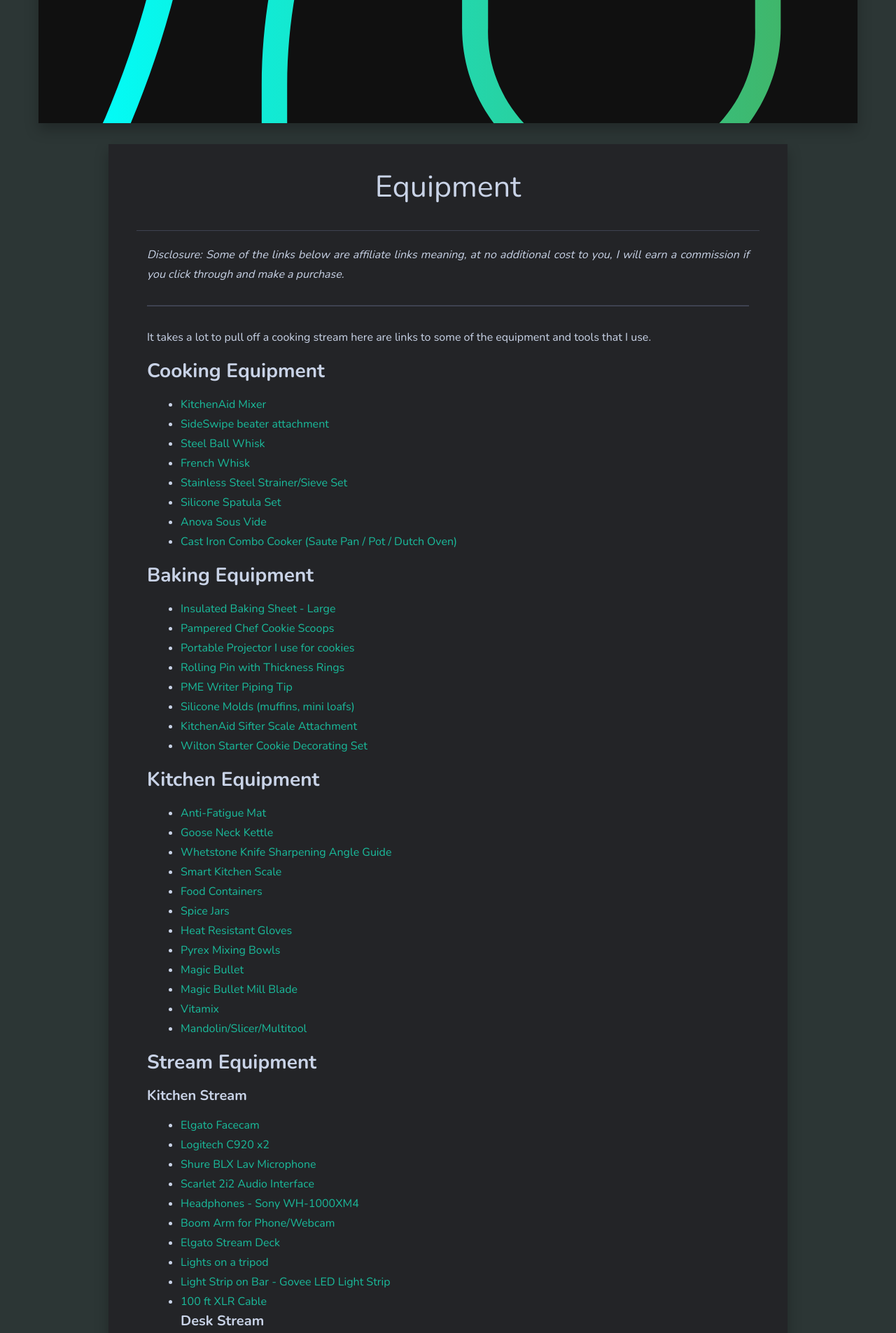
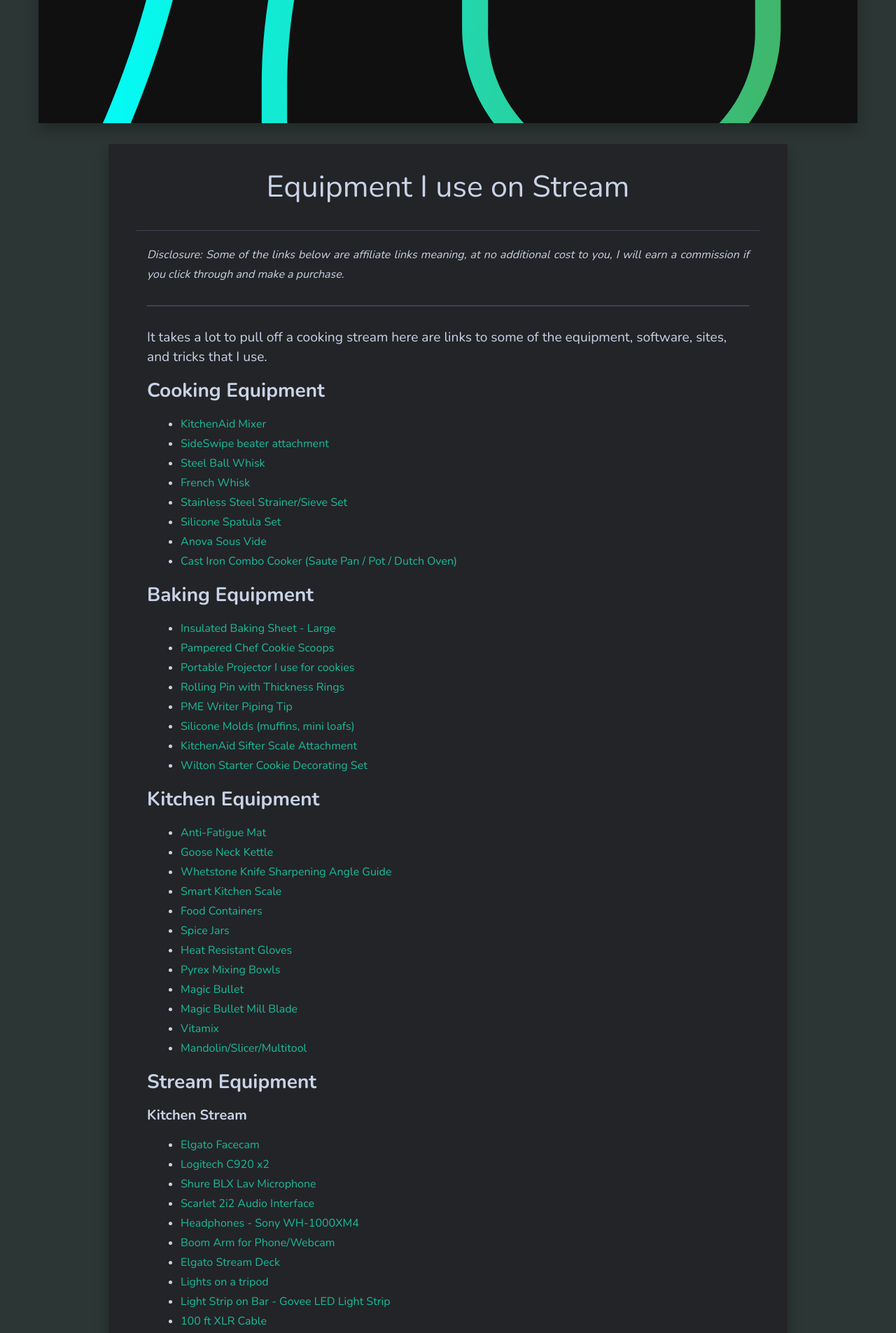
Before and after one commit to JenPalsKitchen/JenPalsKitchen.github.io, a Jekyll site: the page built from _pages/equipment.md, in a window 1280 px wide. Shown: the part 519-2424 px from the top of the page at 70% size. Built offline with Jekyll 4.4.1, drawn with Linux system fonts in a browser that asks for light colours.

Commit message:
Allow page title to be different from the link title

```diff
--- a/_includes/debug.html
+++ b/_includes/debug.html
@@ -1,6 +1,5 @@
-{% if page.myvar %}
+{% if include.myvar %}
 <!-- <pre id="jekyll-debug"></pre> -->
-test
 <!--
     site:
     page:
@@ -9,7 +8,8 @@
     paginator:
 -->
 <script>
-    var obj = JSON.parse(decodeURIComponent("{{ myvar | jsonify | uri_escape }}"));
+    var str = "{{ include.myvar | jsonify | uri_escape  }}"
+    var obj = JSON.parse(decodeURIComponent(str));
     var prettyJson = JSON.stringify(obj, null, 4);  // Pretty-printed JSON (indented 4 spaces).
     //document.getElementById("jekyll-debug").textContent = prettyJson;
     console.log(prettyJson)
--- a/_includes/header.html
+++ b/_includes/header.html
@@ -13,8 +13,8 @@
               <li class="menu-item"><a href="{{site.baseurl}}/" class="menu-link"><img src="/{{site.home-icon}}" class="menu-logo" />Home</a></li>
               {% for page in site.pages %}
                 {% unless page.name == 'tags.html' or page.name == '404.html' %}
-              {% if page.title %}
-              <li class="menu-item"><a href="{{ page.url | prepend: site.baseurl }}" class="menu-link"><img src="/{{page.icon}}" class="menu-logo" />{{ page.title }}</a></li>
+              {% if page.link-title %}
+              <li class="menu-item"><a href="{{ page.url | prepend: site.baseurl }}" class="menu-link"><img src="/{{page.icon}}" class="menu-logo" />{{ page.link-title }}</a></li>
               {% endif %}
                 {% endunless %}
               {% endfor %}
--- a/_pages/equipment.md
+++ b/_pages/equipment.md
@@ -1,12 +1,13 @@
 ---
-title: Equipment
+link-title: Equipment
+title: Equipment I use on Stream
 icon: img/mixer-gradient.svg
 image: mixer-gradient.svg
 permalink: /equipment/
 ---
 {% include disclaimer.html %}
 
-It takes a lot to pull off a cooking stream here are links to some of the equipment and tools that I use.
+It takes a lot to pull off a cooking stream here are links to some of the equipment, software, sites, and tricks that I use.
 {: .large}
 
 ## Cooking Equipment
--- a/_sass/5-trumps/_jenpalcustom.scss
+++ b/_sass/5-trumps/_jenpalcustom.scss
@@ -122,3 +122,7 @@
 ol, ul {
     margin-left: 3rem;
 }
+
+.large{
+    font-size: 1.2rem;
+}
```
Also changed, not shown: _pages/about.md (+2 -2 lines), 1 other file.
